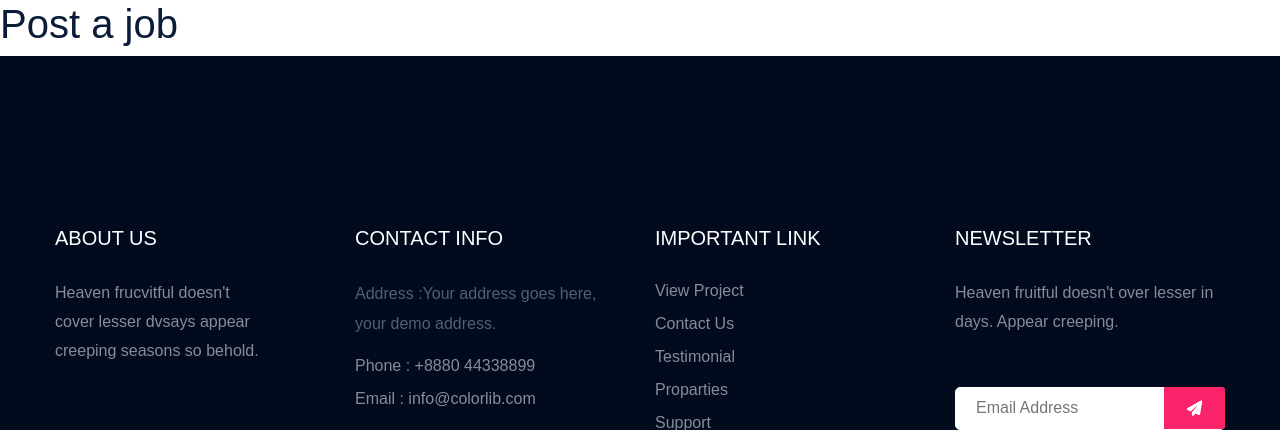
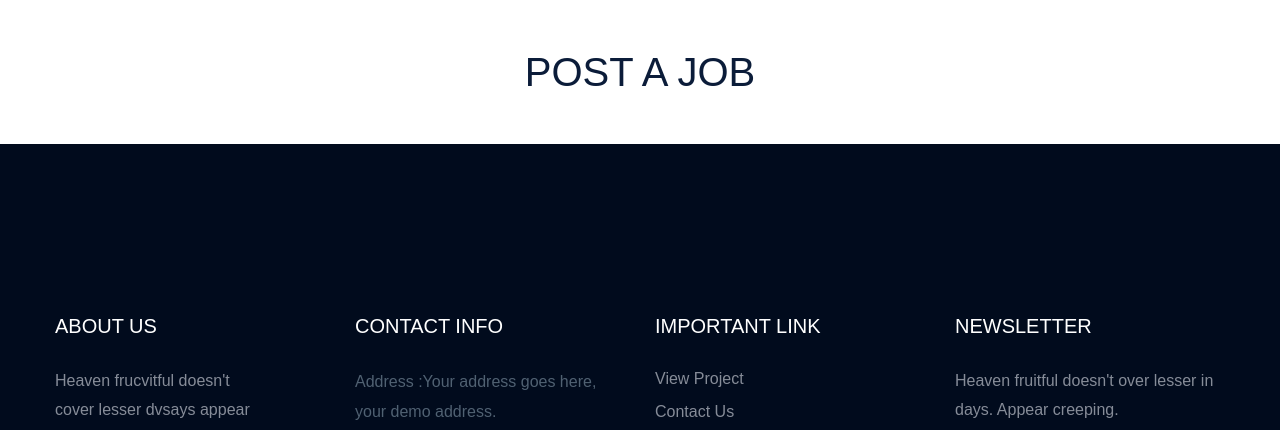
Before and after one commit to abdur-rehman-ali/instantHiring, a Django app: page /job_post in a window 1280 px wide. Shown: the part 85-515 px from the top of the page. Run offline with Django 3.2, Linux system fonts and the light colour scheme; some libraries are stand-ins or nearby versions; some web fonts are replaced.

Commit message:
template updated

```diff
--- a/main/templates/main/jobPost.html
+++ b/main/templates/main/jobPost.html
@@ -4,5 +4,7 @@ jobPost
 {% endblock title %}
 
 {% block body %}
-<h1>Post a job</h1>
+<section class="container my-5">
+    <h1 class="text-center text-uppercase">Post a job</h1>
+</section>
 {% endblock body %}
```
